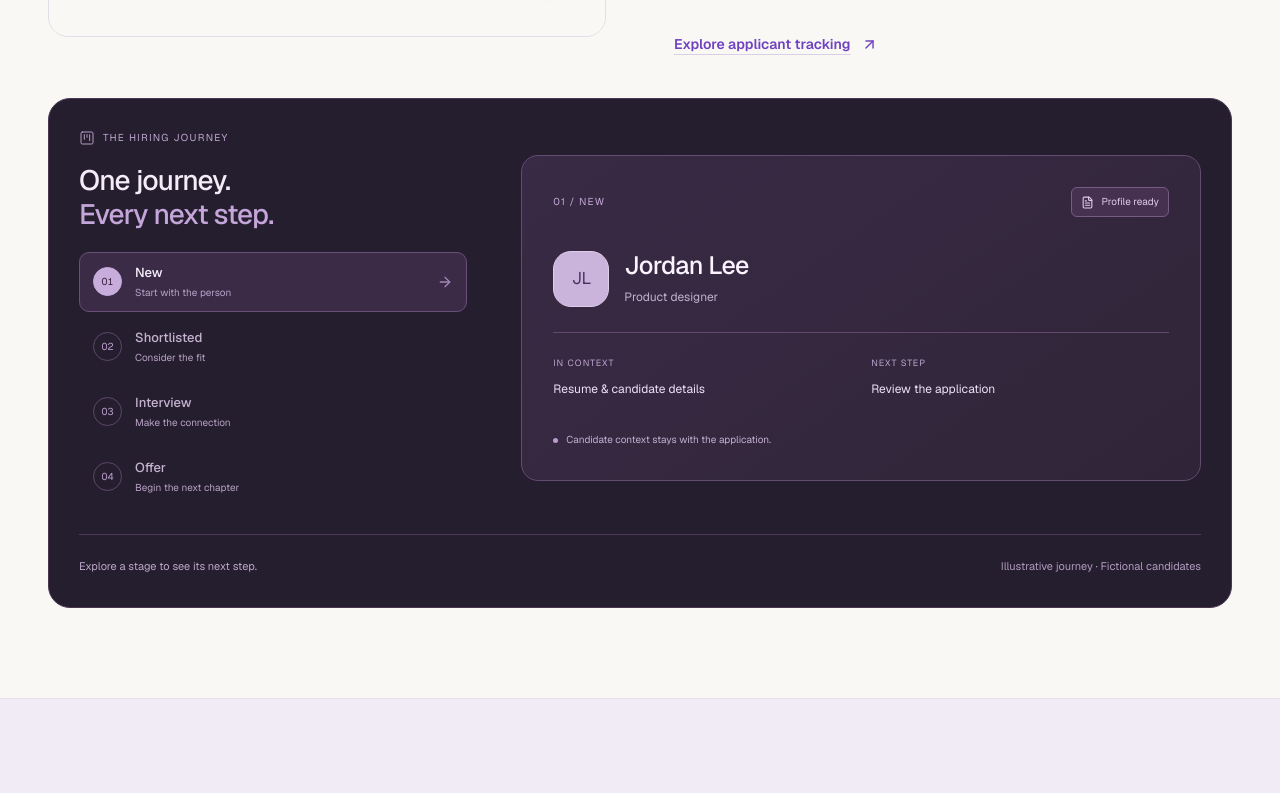
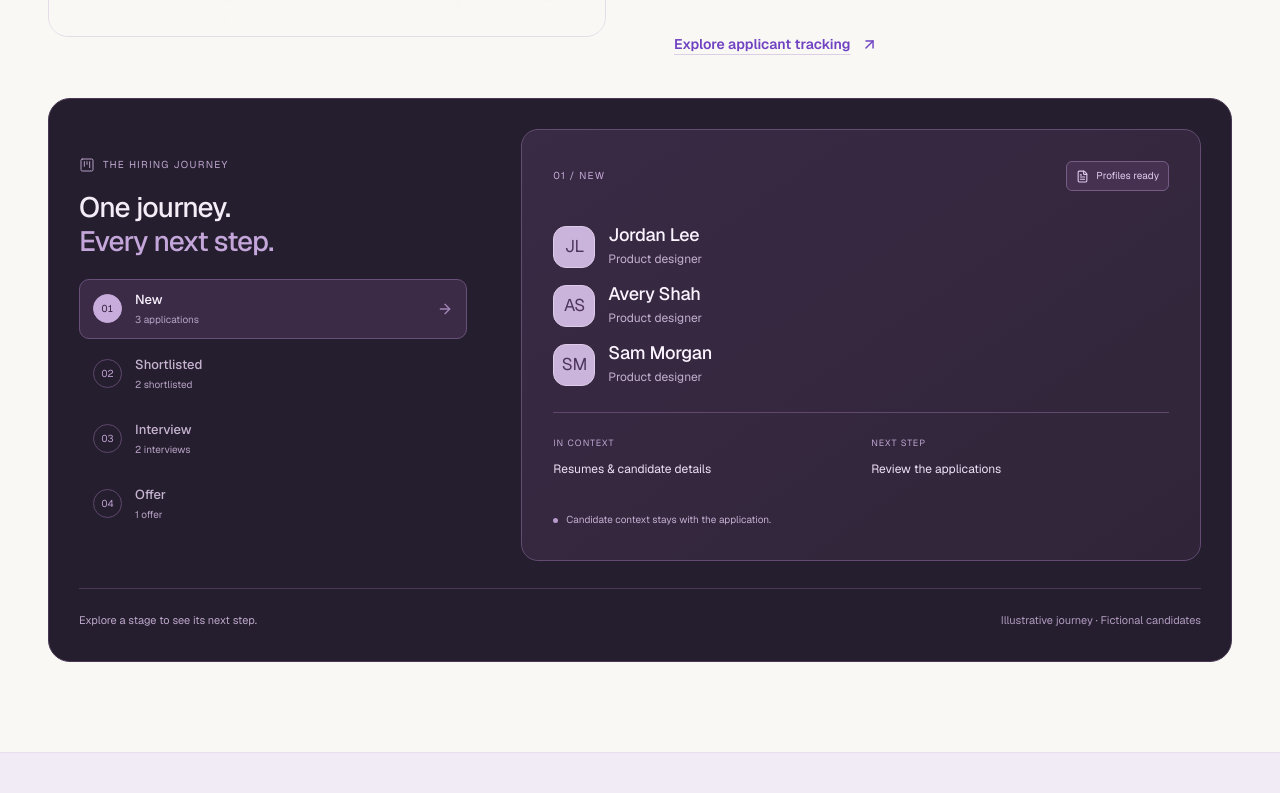
Before and after one commit to hitten04/wellgenz, a Next.js app: page / in a window 1280 px wide. Shown: the part 4680-5473 px from the top of the page. Built offline with nearby package versions, Linux system fonts and the light colour scheme.

Commit message:
Show a consistent three-to-two-to-one candidate hiring journey

```diff
--- a/src/app/home-refresh.css
+++ b/src/app/home-refresh.css
@@ -260,10 +260,12 @@
 .hiring-journey-panel-top>span:first-child{font-size:10px;line-height:1.8;text-transform:uppercase;letter-spacing:1.1px;color:#c4a9d7}
 .hiring-journey-status{display:inline-flex;align-items:center;gap:7px;font-size:10px;line-height:1.8;padding:5px 9px;border:1px solid #765c85;background:#463250;border-radius:6px;color:#e0caef}
 .hiring-journey-status svg{flex-shrink:0}
-.hiring-journey-person{display:flex;align-items:center;gap:15px}
-.hiring-journey-avatar{display:grid;place-items:center;flex-shrink:0;width:56px;height:56px;border-radius:18px;background:#cbb4dc;border:1px solid #dfcbea;color:#4c345e;font-size:17px;letter-spacing:-.5px}
-.hiring-journey-person>div>strong{display:block;font-size:25px;line-height:1.3;letter-spacing:-.6px;font-weight:500;color:#fbf4ff}
-.hiring-journey-person>div>span{display:block;font-size:12px;line-height:1.8;color:#c4b0d1;margin-top:5px}
+.hiring-journey-candidates{display:grid;gap:12px;list-style:none;margin:0;padding:0}
+.hiring-journey-person{display:flex;align-items:center;gap:13px;min-width:0}
+.hiring-journey-person>div{min-width:0;overflow-wrap:anywhere}
+.hiring-journey-avatar{display:grid;place-items:center;flex-shrink:0;width:42px;height:42px;border-radius:13px;background:#cbb4dc;border:1px solid #dfcbea;color:#4c345e;font-size:17px;letter-spacing:-.5px}
+.hiring-journey-person>div>strong{display:block;font-size:18px;line-height:1.3;letter-spacing:-.3px;font-weight:500;color:#fbf4ff}
+.hiring-journey-person>div>span{display:block;font-size:12px;line-height:1.8;color:#c4b0d1;margin-top:2px}
 
 .hiring-journey-details{display:grid;grid-template-columns:1fr 1fr;gap:20px;padding:22px 0 0;margin:24px 0 26px;border-top:1px solid #60486e}
 .hiring-journey-details dt{font-size:9px;line-height:1.8;text-transform:uppercase;letter-spacing:1px;color:#bfa5d1;margin-bottom:8px}
@@ -273,9 +275,9 @@
 .home-pipeline-board .hiring-journey>figcaption{display:flex;justify-content:space-between;gap:18px;flex-wrap:wrap;border-top:1px solid #4b3955;padding-top:22px;margin-top:27px;font-size:11px;line-height:1.8;color:#bda7cb}
 .hiring-journey>figcaption>span:last-child{color:#b19bc0}
 @keyframes hiring-journey-reveal{from{opacity:.5;transform:translateY(6px)}to{opacity:1;transform:translateY(0)}}
-@media(max-width:1100px){.home-pipeline-board .hiring-journey{padding:28px}.hiring-journey-layout{gap:28px}.hiring-journey-panel{padding:25px}.hiring-journey-panel-top{gap:10px;flex-wrap:wrap;margin-bottom:25px}.hiring-journey .hiring-journey-intro>h3{font-size:28px}.hiring-journey-person>div>strong{font-size:23px}}
-@media(max-width:759px){.home-pipeline-board .hiring-journey{padding:25px 22px;border-radius:18px}.hiring-journey-layout{grid-template-columns:minmax(0,1fr);gap:24px}.hiring-journey .hiring-journey-intro>h3{font-size:29px;margin-bottom:22px}.hiring-journey-tabs{grid-template-columns:repeat(2,minmax(0,1fr));gap:8px}.hiring-journey-tabs>button{padding:10px 9px;gap:9px;min-height:59px;background:#2c2235;border-color:#493552}.hiring-journey-tabs>button>svg{display:none}.hiring-journey-number{width:25px;height:25px;font-size:9px}.hiring-journey-tabs strong{font-size:12px}.hiring-journey-tabs>button>span:nth-child(2)>span{display:none}.hiring-journey-panel{padding:24px 22px}.hiring-journey-panel-top{margin-bottom:25px}.hiring-journey-person>div>strong{font-size:23px}.hiring-journey-avatar{width:49px;height:49px;border-radius:15px;font-size:15px}.hiring-journey-details{gap:17px}.home-pipeline-board .hiring-journey>figcaption{font-size:10px;padding-top:19px;margin-top:23px;gap:7px}}
-@media(max-width:419px){.home-pipeline-board .hiring-journey{padding:23px 18px}.hiring-journey-panel{padding:23px 18px}.hiring-journey-panel-top{gap:12px}.hiring-journey-status{font-size:9px}.hiring-journey-person{gap:11px}.hiring-journey-person>div>strong{font-size:21px}.hiring-journey-details{gap:13px}.hiring-journey-details dd{max-width:none}.hiring-journey-panel-note{font-size:9px}}
+@media(max-width:1100px){.home-pipeline-board .hiring-journey{padding:28px}.hiring-journey-layout{gap:28px}.hiring-journey-panel{padding:25px}.hiring-journey-panel-top{gap:10px;flex-wrap:wrap;margin-bottom:25px}.hiring-journey .hiring-journey-intro>h3{font-size:28px}.hiring-journey-person>div>strong{font-size:18px}}
+@media(max-width:759px){.home-pipeline-board .hiring-journey{padding:25px 22px;border-radius:18px}.hiring-journey-layout{grid-template-columns:minmax(0,1fr);gap:24px}.hiring-journey .hiring-journey-intro>h3{font-size:29px;margin-bottom:22px}.hiring-journey-tabs{grid-template-columns:repeat(2,minmax(0,1fr));gap:8px}.hiring-journey-tabs>button{padding:10px 9px;gap:9px;min-height:59px;background:#2c2235;border-color:#493552}.hiring-journey-tabs>button>svg{display:none}.hiring-journey-number{width:25px;height:25px;font-size:9px}.hiring-journey-tabs strong{font-size:12px}.hiring-journey-tabs>button>span:nth-child(2)>span{display:none}.hiring-journey-panel{padding:24px 22px}.hiring-journey-panel-top{margin-bottom:25px}.hiring-journey-person>div>strong{font-size:18px}.hiring-journey-avatar{width:49px;height:49px;border-radius:15px;font-size:15px}.hiring-journey-details{gap:17px}.home-pipeline-board .hiring-journey>figcaption{font-size:10px;padding-top:19px;margin-top:23px;gap:7px}}
+@media(max-width:419px){.home-pipeline-board .hiring-journey{padding:23px 18px}.hiring-journey-panel{padding:23px 18px}.hiring-journey-panel-top{gap:12px}.hiring-journey-status{font-size:9px}.hiring-journey-person{gap:11px}.hiring-journey-person>div>strong{font-size:18px}.hiring-journey-details{gap:13px}.hiring-journey-details dd{max-width:none}.hiring-journey-panel-note{font-size:9px}}
 @media(prefers-reduced-motion:reduce){.hiring-journey-panel[aria-hidden=false]{animation:none}.hiring-journey-tabs>button,.hiring-journey-tabs>button>svg{transition:none}}
 .wellgenz-home .home-communications{background:#f1ebf6;border-block:1px solid #e8deed}
 .home-email-grid{display:grid;grid-template-columns:minmax(0,1fr) minmax(0,1fr);gap:68px;align-items:center}
--- a/src/components/product-visuals.tsx
+++ b/src/components/product-visuals.tsx
@@ -157,11 +157,17 @@ export function PipelineVisual() {
   const [active, setActive] = useState(0);
   const id = useId();
   const tabs = useRef<(HTMLButtonElement | null)[]>([]);
+  const applicants = [
+    { id: "jordan", name: "Jordan Lee" },
+    { id: "avery", name: "Avery Shah" },
+    { id: "sam", name: "Sam Morgan" },
+  ];
+  const shortlisted = applicants.slice(0, 2);
   const stages = [
-    { title: "New", subtitle: "Start with the person", name: "Jordan Lee", label: "Profile ready", icon: FileText, next: "Review the application", context: "Resume & candidate details" },
-    { title: "Shortlisted", subtitle: "Consider the fit", name: "Avery Shah", label: "Criteria matched", icon: Check, next: "Consider an interview", context: "Matching criteria & team notes" },
-    { title: "Interview", subtitle: "Make the connection", name: "Sam Morgan", label: "Conversation scheduled", icon: CalendarDays, next: "Coordinate the interview", context: "Time, meeting link & reviewer" },
-    { title: "Offer", subtitle: "Begin the next chapter", name: "Taylor Kim", label: "Next chapter", icon: Check, next: "Follow through on the offer", context: "Offer email & application stage" },
+    { title: "New", subtitle: "3 applications", candidates: applicants, label: "Profiles ready", icon: FileText, next: "Review the applications", context: "Resumes & candidate details" },
+    { title: "Shortlisted", subtitle: "2 shortlisted", candidates: shortlisted, label: "Criteria matched", icon: Check, next: "Invite both to interview", context: "Matching criteria & team notes" },
+    { title: "Interview", subtitle: "2 interviews", candidates: shortlisted, label: "Interviews scheduled", icon: CalendarDays, next: "Meet both shortlisted candidates", context: "Times, meeting links & reviewers" },
+    { title: "Offer", subtitle: "1 offer", candidates: shortlisted.filter(candidate => candidate.id === "avery"), label: "Offer sent", icon: Check, next: "Follow through on Avery’s offer", context: "Offer email & application stage" },
   ];
   return <figure className="hiring-journey" aria-labelledby={`${id}-heading`}>
     <div className="hiring-journey-layout"><div className="hiring-journey-intro"><p className="hiring-journey-eyebrow"><KanbanSquare size={16} strokeWidth={1.4} aria-hidden="true"/>The hiring journey</p><h3 id={`${id}-heading`}>One journey.<br/><span>Every next step.</span></h3><div className="hiring-journey-tabs" role="tablist" aria-label="Preview a hiring stage">{stages.map((stage,index) => <button key={stage.title} type="button" role="tab" id={`${id}-tab-${index}`} aria-controls={`${id}-panel-${index}`} aria-selected={active === index} tabIndex={active === index ? 0 : -1} ref={node => { tabs.current[index] = node; }} onClick={() => setActive(index)} onKeyDown={event => {
@@ -173,7 +179,7 @@ export function PipelineVisual() {
       else return;
       event.preventDefault(); setActive(next); tabs.current[next]?.focus();
     }}><span className="hiring-journey-number">0{index+1}</span><span><strong>{stage.title}</strong><span>{stage.subtitle}</span></span><ArrowRight size={16} aria-hidden="true"/></button>)}</div></div>
-    <div className="hiring-journey-panels">{stages.map((stage,index) => <div key={stage.title} className="hiring-journey-panel" role="tabpanel" id={`${id}-panel-${index}`} aria-labelledby={`${id}-tab-${index}`} aria-hidden={active !== index} inert={active !== index} tabIndex={active === index ? 0 : -1}><div className="hiring-journey-panel-top"><span>0{index+1} / {stage.title}</span><span className="hiring-journey-status"><stage.icon size={13} aria-hidden="true"/>{stage.label}</span></div><div className="hiring-journey-person"><span className="hiring-journey-avatar" aria-hidden="true">{stage.name.split(" ").map(part => part[0]).join("")}</span><div><strong>{stage.name}</strong><span>Product designer</span></div></div><dl className="hiring-journey-details"><div><dt>In context</dt><dd>{stage.context}</dd></div><div><dt>Next step</dt><dd>{stage.next}</dd></div></dl><div className="hiring-journey-panel-note"><span aria-hidden="true"/><span>Candidate context stays with the application.</span></div></div>)}</div></div>
+    <div className="hiring-journey-panels">{stages.map((stage,index) => <div key={stage.title} className="hiring-journey-panel" role="tabpanel" id={`${id}-panel-${index}`} aria-labelledby={`${id}-tab-${index}`} aria-hidden={active !== index} inert={active !== index} tabIndex={active === index ? 0 : -1}><div className="hiring-journey-panel-top"><span>0{index+1} / {stage.title}</span><span className="hiring-journey-status"><stage.icon size={13} aria-hidden="true"/>{stage.label}</span></div><ul className="hiring-journey-candidates" aria-label={stage.subtitle}>{stage.candidates.map(candidate => <li key={candidate.id} className="hiring-journey-person"><span className="hiring-journey-avatar" aria-hidden="true">{candidate.name.split(" ").map(part => part[0]).join("")}</span><div><strong>{candidate.name}</strong><span>Product designer</span></div></li>)}</ul><dl className="hiring-journey-details"><div><dt>In context</dt><dd>{stage.context}</dd></div><div><dt>Next step</dt><dd>{stage.next}</dd></div></dl><div className="hiring-journey-panel-note"><span aria-hidden="true"/><span>Candidate context stays with the application.</span></div></div>)}</div></div>
     <figcaption><span>Explore a stage to see its next step.</span><span>Illustrative journey · Fictional candidates</span></figcaption>
   </figure>;
 }
--- a/tests/pipeline-journey.unit.mjs
+++ b/tests/pipeline-journey.unit.mjs
@@ -40,7 +40,7 @@ function harness() {
     tabs.forEach(tab => tab.props.ref({ focus() { focus.push(tab.props.id); } }));
     return { tabs, panels, selected: tabs.findIndex(t => t.props["aria-selected"]) };
   }
-  return { render, focus };
+  return { render, focus, walk };
 }
 
 test("starts with one selected stage and only its panel available to assistive technology", () => {
@@ -77,3 +77,19 @@ test("unrelated keyboard input does not change selection or intercept the key",
   h.render().tabs[0].props.onKeyDown({ key: "Tab", preventDefault() { prevented = true; } });
   assert.equal(h.render().selected, 0); assert.equal(prevented, false);
 });
+
+test("the same applicants progress from three applications to two interviews and one offer", () => {
+  const h = harness();
+  const expected = [["Jordan Lee", "Avery Shah", "Sam Morgan"], ["Jordan Lee", "Avery Shah"], ["Jordan Lee", "Avery Shah"], ["Avery Shah"]];
+  for (let i = 0; i < expected.length; i++) {
+    h.render().tabs[i].props.onClick();
+    const current = h.render();
+    const panel = current.panels[current.selected];
+    const rows = h.walk(panel).filter(node => node.type === "li");
+    const names = rows.map(row => h.walk(row).find(node => node.type === "strong").props.children);
+    assert.deepEqual(names, expected[i]);
+    assert.equal(new Set(names).size, names.length);
+    const list = h.walk(panel).find(node => node.type === "ul");
+    assert.equal(list.props["aria-label"], ["3 applications", "2 shortlisted", "2 interviews", "1 offer"][i]);
+  }
+});
```
